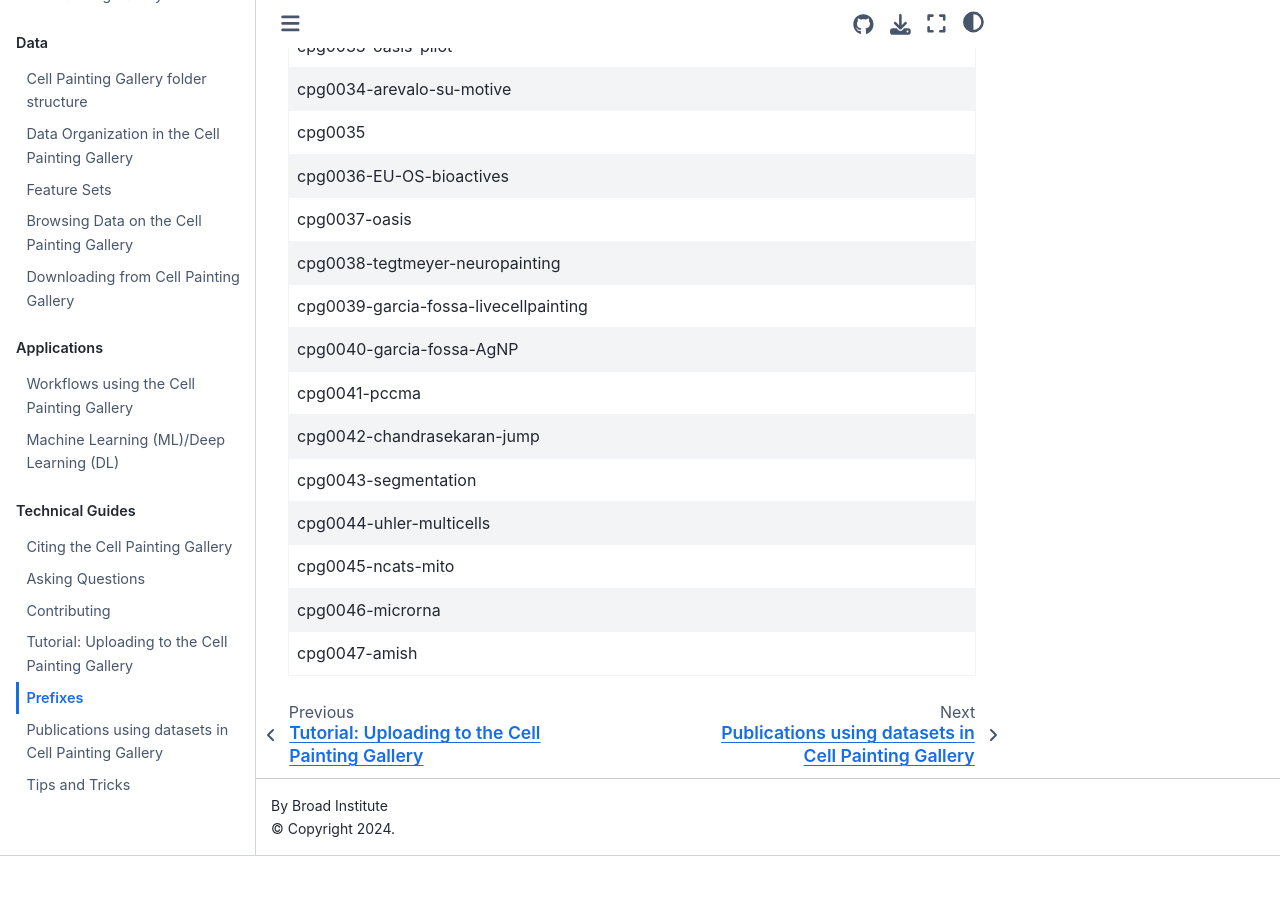
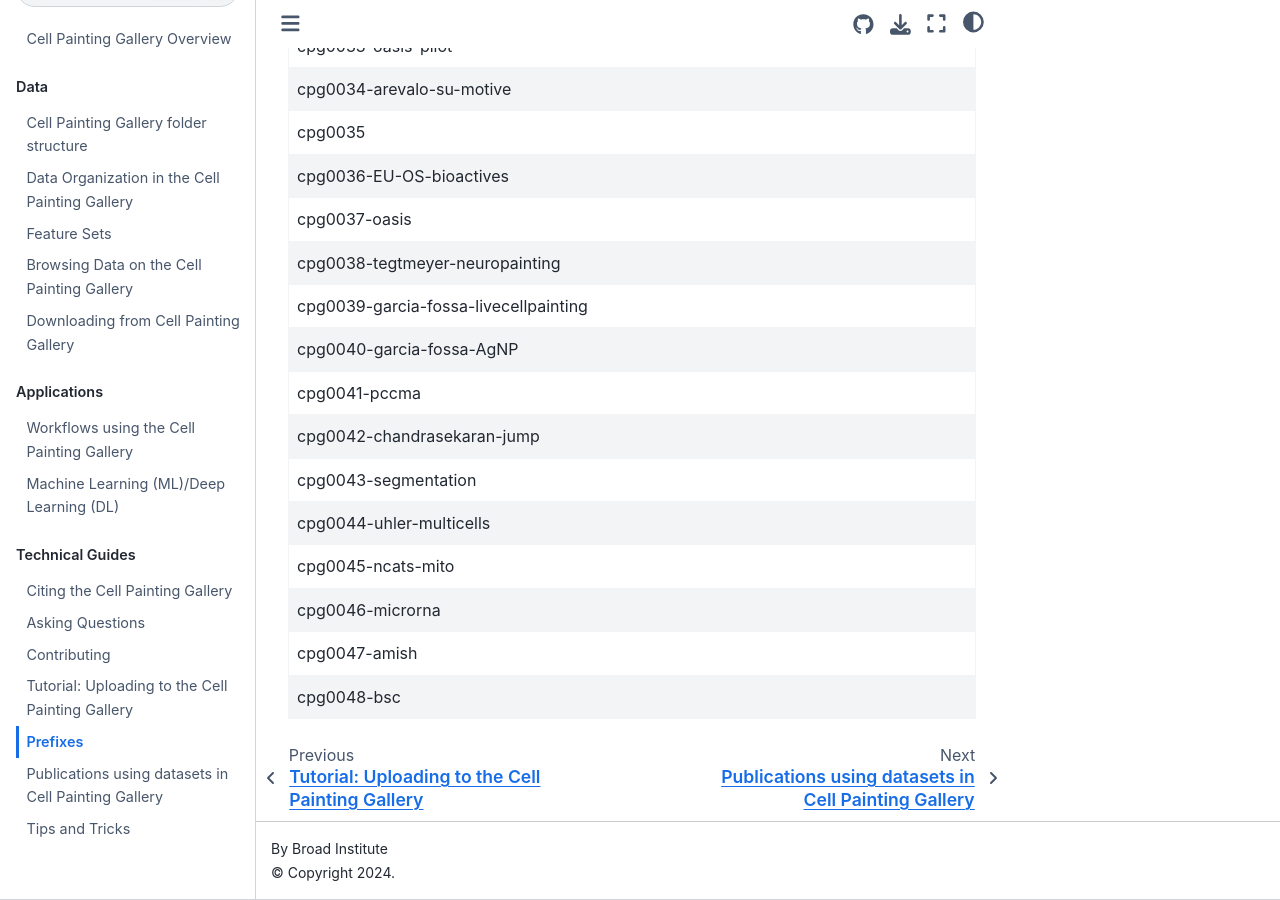
Before and after one commit to broadinstitute/cellpainting-gallery, a Jupyter Book: the page built from documentation/prefixes.md, in a window 1280 px wide and 900 px high, scrolled down 1685 px. Built offline with Jupyter Book 1.0.4 settings and Sphinx 7.4.7 and the Sphinx Book theme 1.1.4, drawn with Linux system fonts in a browser that asks for light colours; pages that are not in the unit, such as notebooks, are missing from menus; before the commit the page ends 2541 px from its top, so only the background shows below that.

Commit message:
Add cpg0048-bsc to prefixes
Co-Authored-By: Claude Opus 4.6 (1M context) <noreply@anthropic.com>

```diff
--- a/documentation/prefixes.md
+++ b/documentation/prefixes.md
@@ -53,3 +53,4 @@ Complete datasets are fully described in [Complete Datasets](complete_datasets.m
 | cpg0045-ncats-mito                       |
 | cpg0046-microrna                         |
 | cpg0047-amish                            |
+| cpg0048-bsc                              |
```
